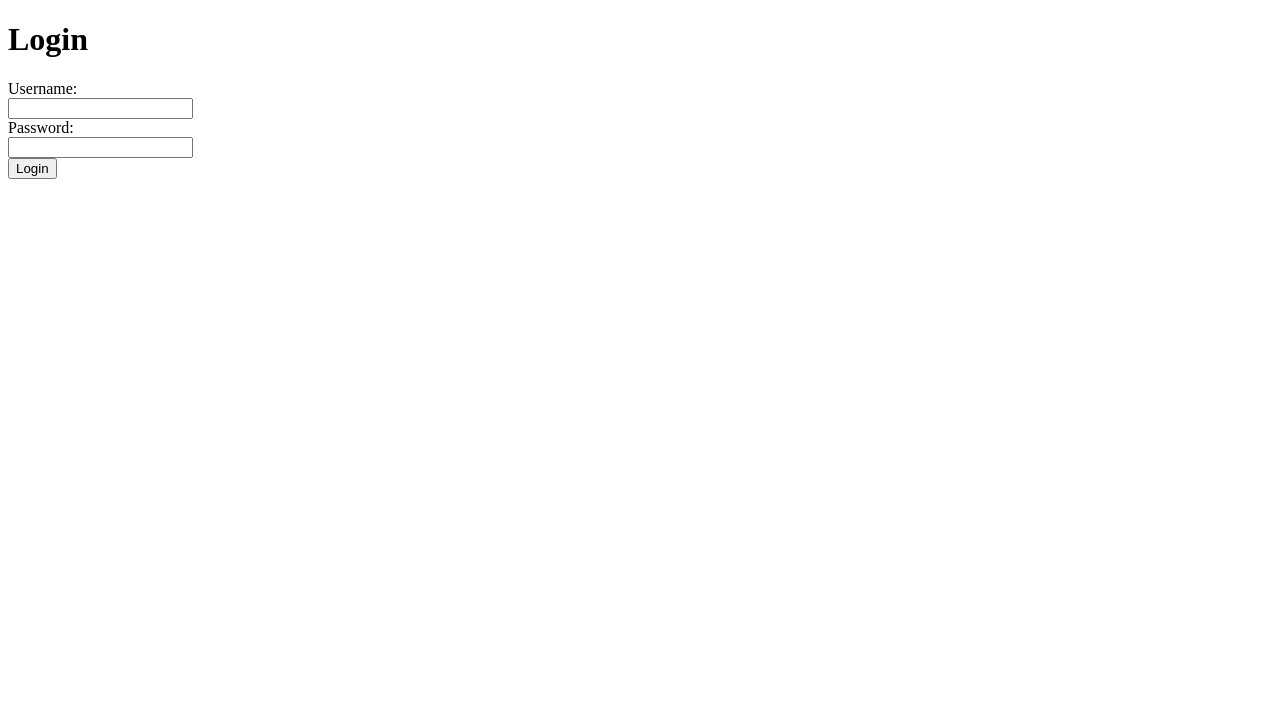
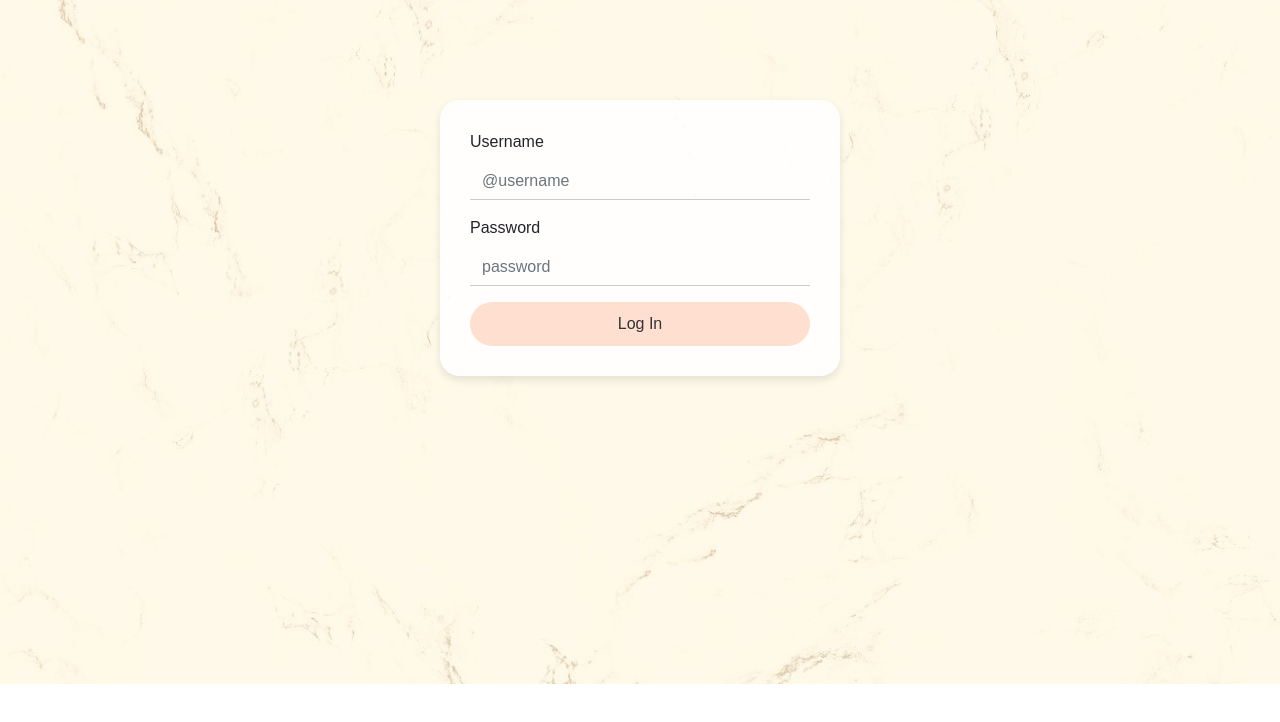
Before and after one commit to MaxxKalashnikov/young_and_beautiful, a website: page young_and_beautiful_(frontend)/public/views/login.html in a window 1280 px wide. Drawn offline with nearby package versions, Linux system fonts and the light colour scheme.

Commit message:
added login.html and bg image

```diff
--- a/young_and_beautiful_(frontend)/public/views/login.html
+++ b/young_and_beautiful_(frontend)/public/views/login.html
@@ -1,18 +1,72 @@
 <!DOCTYPE html>
 <html lang="en">
 <head>
-  <meta charset="UTF-8">
-  <meta name="viewport" content="width=device-width, initial-scale=1.0">
-  <title>Login</title>
+    <meta charset="UTF-8">
+    <meta name="viewport" content="width=device-width, initial-scale=1.0">
+    <title>Login Page</title>
+    <link href="https://stackpath.bootstrapcdn.com/bootstrap/4.5.2/css/bootstrap.min.css" rel="stylesheet">
+    <style>
+        body {
+            background: url('./img/background_v2.jpg') no-repeat center center;
+            background-size: cover;
+            font-family: 'Arial', sans-serif;
+        }
+        .login-container {
+            max-width: 400px;
+            margin: 100px auto;
+            background: rgba(255, 255, 255, 0.9);
+            padding: 30px;
+            border-radius: 20px;
+            box-shadow: 0 4px 8px rgba(0, 0, 0, 0.1);
+        }
+        .form-control {
+            background-color: transparent;
+            border-radius: 30px;
+            border: none;
+            box-shadow: none;
+            border-bottom: 1px solid #ccc;
+            border-radius: 0;
+        }
+        .btn-custom {
+            background-color: #ffe0d0;
+            color: #333;
+            border-radius: 30px;
+            padding: 10px 30px;
+            border: none;
+            box-shadow: none;
+            margin-top: 10px;
+        }
+        .btn-custom:hover {
+            background-color: #ffe0d0;
+        }
+    </style>
 </head>
 <body>
-  <h1>Login</h1>
-  <form action="/login" method="post">
-    <label for="username">Username:</label><br>
-    <input type="text" id="username" name="username" required><br>
-    <label for="password">Password:</label><br>
-    <input type="password" id="password" name="password" required><br>
-    <button type="submit">Login</button>
-  </form>
+
+<div class="container">
+    <div class="row justify-content-center">
+        <div class="col-md-6">
+            <div class="login-container">
+                <form>
+                    <div class="form-group">
+                        <label for="username">Username</label>
+                        <input type="text" class="form-control" id="username" placeholder="@username">
+                        <style></style>
+                    </div>
+                    <div class="form-group">
+                        <label for="password">Password</label>
+                        <input type="password" class="form-control" id="password" placeholder="password">
+                    </div>
+                    <button type="log_in" class="btn btn-custom btn-block">Log In</button>
+                </form>
+            </div>
+        </div>
+    </div>
+</div>
+
+<script src="https://code.jquery.com/jquery-3.5.1.slim.min.js"></script>
+<script src="https://cdn.jsdelivr.net/npm/@popperjs/core@2.9.3/dist/umd/popper.min.js"></script>
+<script src="https://stackpath.bootstrapcdn.com/bootstrap/4.5.2/js/bootstrap.min.js"></script>
+
 </body>
 </html>
```
Also changed, not shown: young_and_beautiful_(frontend)/public/views/img/background_v2.jpg (added).
